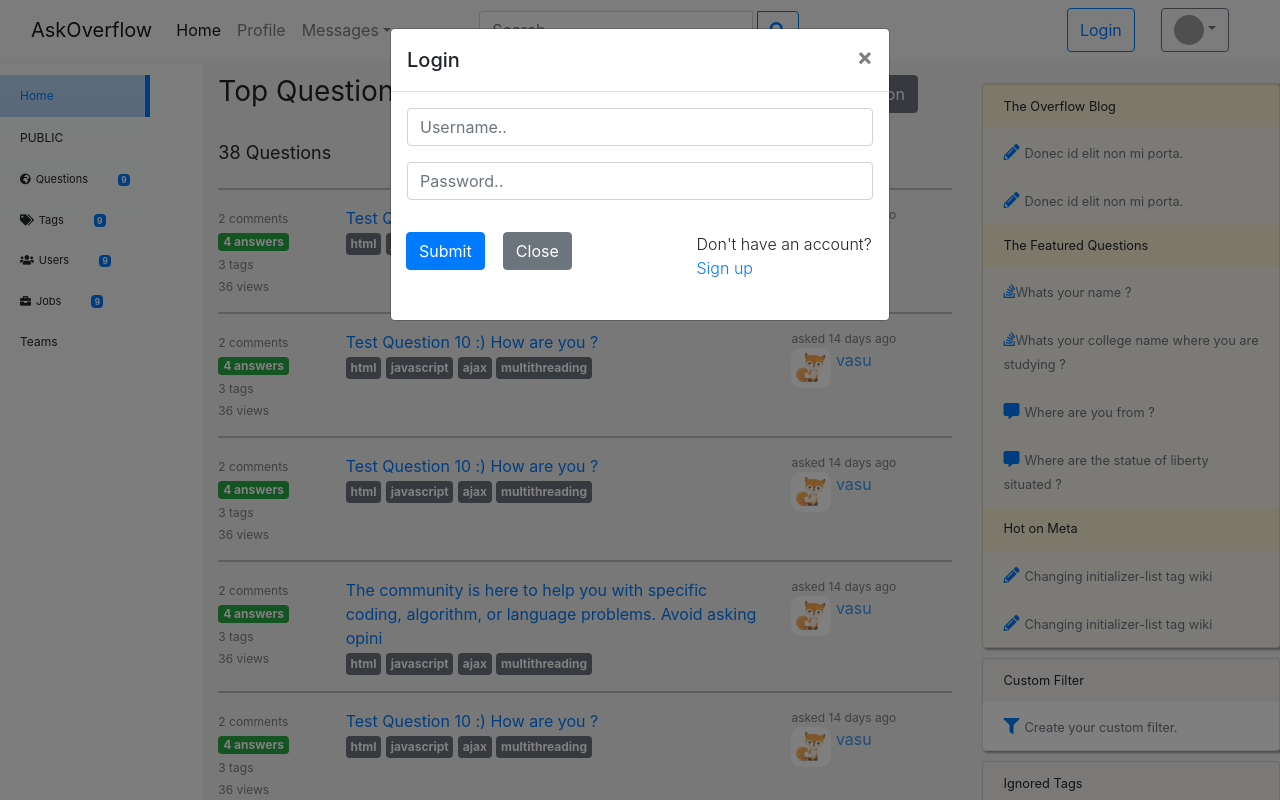
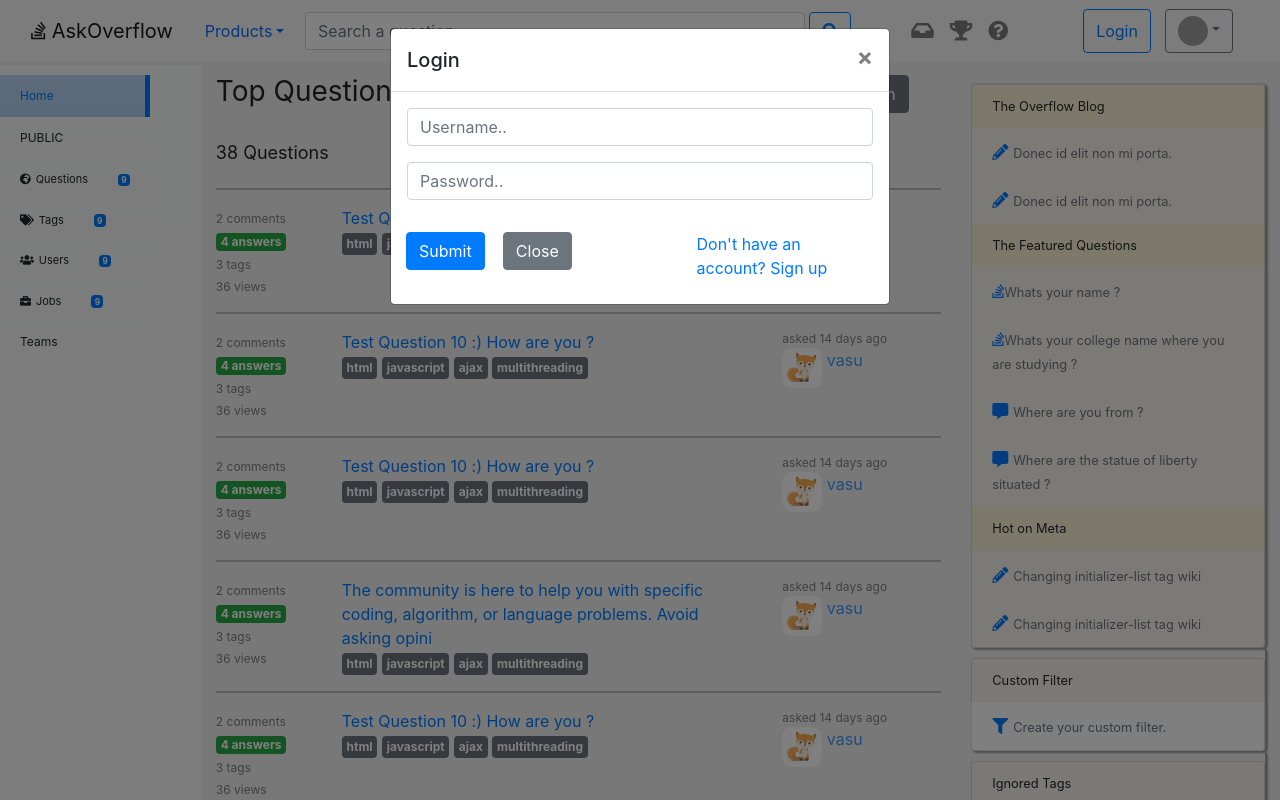
Before and after one commit to 0xvashishth/mern-starter, a React (Create React App) app in the folder askoverflow/: page /home in a window 1280 px wide. Both pictures are taken after a click on the button "Login". Shown: the top 800 px of the page. Built offline with nearby package versions, Linux system fonts and the light colour scheme; grey boxes are pictures that could not be loaded.

Commit message:
added the content

```diff
--- a/askoverflow/src/components/HomePage/homepage.css
+++ b/askoverflow/src/components/HomePage/homepage.css
@@ -52,6 +52,7 @@
 
 .maincontent{
   padding-top: 60px;
+  padding-right: 15px;
 }
 
 .list-group.list-group-root {
--- a/askoverflow/src/components/NavBar/NavBar.css
+++ b/askoverflow/src/components/NavBar/NavBar.css
@@ -0,0 +1,14 @@
+@media (min-width: 992px){
+.searchmainnav{
+	width: 500px !important;
+	/* max-width: 500px; */
+} }
+.fainbox{
+	font-size: 20px;
+	transition: transform ease 300ms;
+	position: relative;
+  top: 0;
+}
+.fainbox:hover{
+	transform: translate(0, -10px);
+}
--- a/askoverflow/src/components/NavBar/NavBar.js
+++ b/askoverflow/src/components/NavBar/NavBar.js
@@ -2,12 +2,47 @@ import React from "react";
 import { Link } from "react-router-dom";
 import "./NavBar.css";
 import { Profileinsmall, Profileinlarge1 } from "../ProfileContent/profile";
+import $ from "jquery";
+
+let countloginsignup=0
 
 const NavForHome = (props) => {
   const book = props.book;
-var well={
+  var well={
             boxShadow: "0px 4px 0px 0px #f0f0f0"
         }
+  const  submitdataforloginorsignup = () => {
+    var tempvar = $("#loginuserconfirmidtochange").attr("name");
+    console.log(tempvar)
+  }
+
+  const signupmodalclick = () => {
+    if(countloginsignup%2 == 0){
+    var nameinput = "<div class='form-group'><input required type='text' class='nameremove1 form-control' id='user-name' placeholder='Name..'/></div>";
+    var emailinput = "<div class='form-group'><input required type='email' class='emailremove1 form-control' id='email-name' placeholder='Email..'/></div>";
+    $(".fornname").prepend(nameinput);
+    $(".fornname").prepend(emailinput);
+    $(".signupmodalclick").text("Have an account? Login");
+    $(".loginmodalLabelchange").text("Sign Up");
+    $("#loginuserconfirmidtochange").text("SignUp")
+                                    .attr("name", "signupuserconfirm");
+    $("#user-usernamename").attr("placeholder", "Create a username..");
+    $("#user-password").attr("placeholder", "Create a password..");
+      countloginsignup += 1
+
+    }else{
+      $(".nameremove1").remove();
+      $(".emailremove1").remove();
+      $(".signupmodalclick").text("Don't have an account? Sign up");
+      $("#user-usernamename").attr("placeholder", "Username..");
+      $("#user-password").attr("placeholder", "Password..");
+      $(".loginmodalLabelchange").text("Login");
+      $("#loginuserconfirmidtochange").text("Login");
+      $("#loginuserconfirmidtochange").attr("name", "loginuserconfirm");
+      countloginsignup += 1
+
+    }
+  }
 
   return (
     <div>
@@ -15,7 +50,7 @@ var well={
         <div class="container-fluid">
           <a href="/home" class="navbar-brand" style={{ fontWeight: "400" }}>
             {/* <img src="images/logo.svg" height="28" alt="CoolBrand" /> */}
-            AskOverflow
+            <i class="fab fa-stack-overflow"></i>&nbsp;AskOverflow
           </a>
           <Profileinsmall />
 
@@ -31,46 +66,54 @@ var well={
             class="collapse navbar-collapse justify-content-between"
             id="navbarCollapse"
           >
-            <div class="navbar-nav">
-              <a href="#" class="nav-item nav-link active">
-                Home
-              </a>
-              <a href="#" class="nav-item nav-link">
-                Profile
-              </a>
               <div class="nav-item dropdown">
                 <a
                   href="#"
                   class="nav-link dropdown-toggle"
                   data-bs-toggle="dropdown"
                 >
-                  Messages
+                  Products
                 </a>
                 <div class="dropdown-menu">
                   <a href="#" class="dropdown-item">
-                    Inbox
+                    StackExchange
                   </a>
                   <a href="#" class="dropdown-item">
-                    Sent
+                    Community Forum
                   </a>
                   <a href="#" class="dropdown-item">
-                    Drafts
+                    Code Editor
                   </a>
                 </div>
               </div>
-            </div>
-            <form class="d-flex">
-              <div class="input-group">
-                <input type="text" class="form-control" placeholder="Search" />
+            &nbsp;
+              <div class="d-flex">
+                <input type="text" class="form-control searchmainnav" placeholder="Search a question.." />
                 &nbsp;
                 <button type="button" class="btn btn-outline-primary">
                   <i class="fa fa-search"></i>
                 </button>
               </div>
-            </form>
-            {/* <div class> */}&nbsp; &nbsp;
-            <div class="row">
-              <div class="col-5"></div>
+            {/* <div class> */}
+            <div class="navbar-nav ml-auto">
+              <a href="#" class="fainbox nav-item nav-link">
+                <i class="fas fa-inbox"></i>
+              </a>
+            </div>
+
+            <div class="navbar-nav">
+              <a href="#" class="fainbox nav-item nav-link">
+                <i class="fas fa-trophy"></i>
+              </a>
+            </div>
+
+            <div class="navbar-nav">
+              <a href="#" class="fainbox nav-item nav-link">
+                <i class="fas fa-question-circle"></i>
+              </a>
+            </div>
+
+            <div class="row ml-auto">
               <div class="col-5 d-flex">
                 <button
                   type="button"
@@ -104,7 +147,7 @@ var well={
         <div class="modal-dialog" role="document">
           <div class="modal-content">
             <div class="modal-header">
-              <h5 class="modal-title" id="loginmodalLabel">
+              <h5 class="modal-title loginmodalLabelchange" id="loginmodalLabel">
                 Login
               </h5>
               <button
@@ -116,15 +159,16 @@ var well={
                 <span aria-hidden="true">&times;</span>
               </button>
             </div>
+
             <div class="modal-body">
-              <form>
-                <div class="form-group">
+                <div class="fornname form-group">
                   {/* <label for="recipient-name" class="col-form-label">Username:</label> */}
                   <input
                     type="text"
                     class="form-control"
-                    id="user-name"
+                    id="user-usernamename"
                     placeholder="Username.."
+                    required
                   />
                 </div>
                 <div class="form-group">
@@ -134,18 +178,16 @@ var well={
                     class="form-control"
                     id="user-password"
                     placeholder="Password.."
+                    required
                   />
                 </div>
-              </form>
             </div>
             <div class="container">
               <div class="row">
                 <div class="col-lg-7 col-sm-7 col-12 col-md-7">
                   <div class="row">
                     <div class="col-lg-4 col-sm-4 col-6 col-md-4">
-                      <button type="button" class="btn btn-primary">
-                        Submit
-                      </button>
+                      <input type="submit" onClick={submitdataforloginorsignup} name="loginuserconfirm" id="loginuserconfirmidtochange" class="btn btn-primary" />
                     </div>
                     <div class="col-lg-3 col-sm-3 col-6 col-md-4">
                       <button
@@ -160,9 +202,9 @@ var well={
                 </div>
 
                 <div class="col-lg-5 col-sm-5 col-12 col-md-5">
-                  <p>
-                    Don't have an account? <a href="#signupModal">Sign up</a>
-                  </p>
+                  <a href="#" class="signupmodalclick" onClick={signupmodalclick}>
+                    Don't have an account? Sign up
+                  </a>
                 </div>
               </div>
             </div>
@@ -170,6 +212,7 @@ var well={
           </div>
         </div>
       </div>
+
       {/* End of Modal */}
     </div>
   );
```
